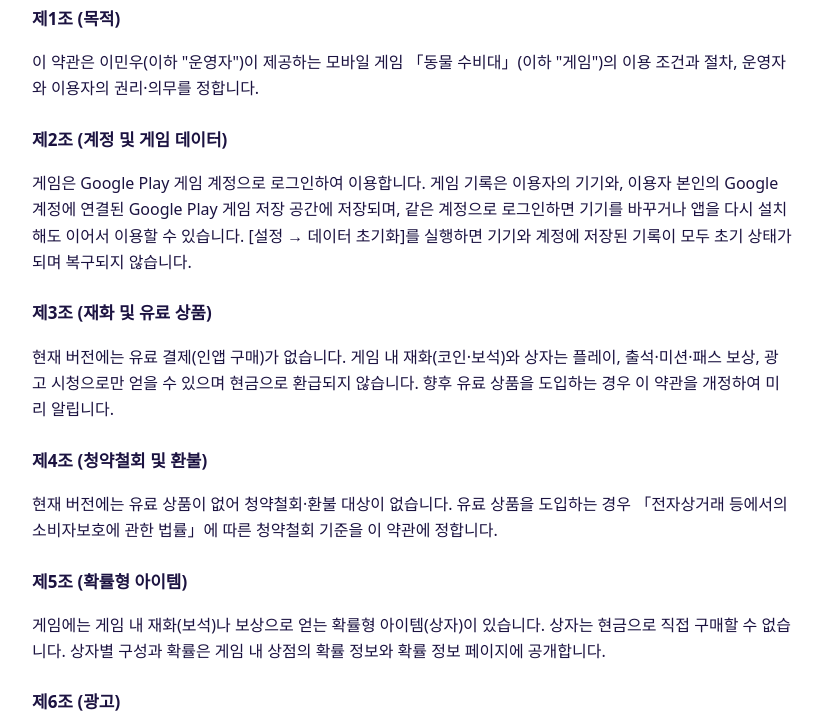
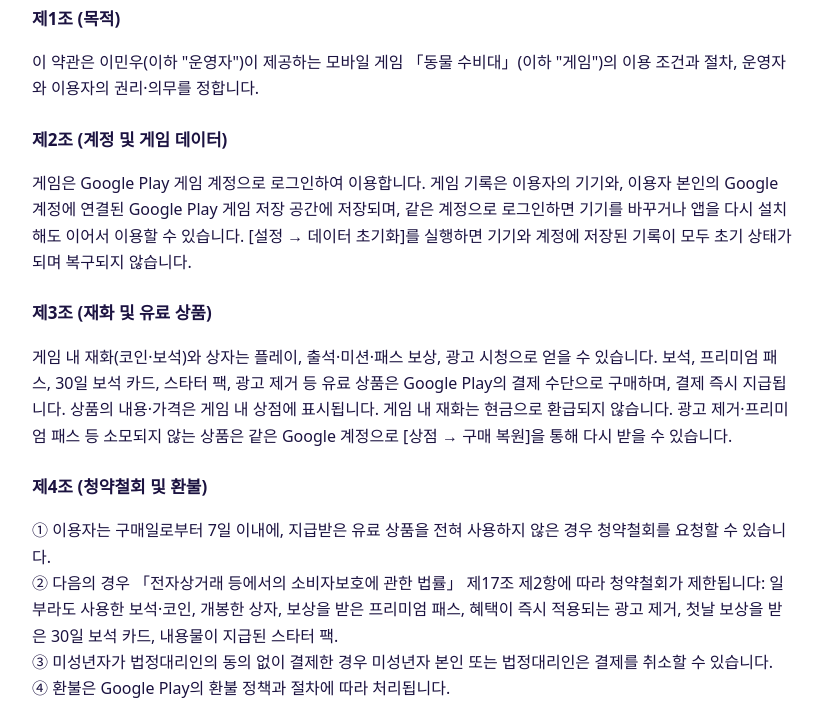
Before and after one commit to MWstudio/mwstudio.github.io, a plain HTML site: page luckyzoo/terms.html in a window 1280 px wide. Shown: the part 86-800 px from the top of the page, without its empty margins (228-1051 px from the left). Drawn offline with Linux system fonts and the light colour scheme.

Commit message:
동물 수비대 1.3: 약관·개인정보처리방침에 유료 상품(Google Play 결제) 반영
Co-Authored-By: Claude Fable 5.2 <noreply@anthropic.com>
Claude-Session: https://claude.ai/code/session_012ESehkDJRaZVnvn7AgW9Ym

```diff
--- a/luckyzoo/terms.html
+++ b/luckyzoo/terms.html
@@ -3,9 +3,9 @@
 <h1>「동물 수비대」 이용약관</h1>
 <h2>제1조 (목적)</h2><p>이 약관은 이민우(이하 "운영자")이 제공하는 모바일 게임 「동물 수비대」(이하 "게임")의 이용 조건과 절차, 운영자와 이용자의 권리·의무를 정합니다.</p>
 <h2>제2조 (계정 및 게임 데이터)</h2><p>게임은 Google Play 게임 계정으로 로그인하여 이용합니다. 게임 기록은 이용자의 기기와, 이용자 본인의 Google 계정에 연결된 Google Play 게임 저장 공간에 저장되며, 같은 계정으로 로그인하면 기기를 바꾸거나 앱을 다시 설치해도 이어서 이용할 수 있습니다. [설정 → 데이터 초기화]를 실행하면 기기와 계정에 저장된 기록이 모두 초기 상태가 되며 복구되지 않습니다.</p>
-<h2>제3조 (재화 및 유료 상품)</h2><p>현재 버전에는 유료 결제(인앱 구매)가 없습니다. 게임 내 재화(코인·보석)와 상자는 플레이, 출석·미션·패스 보상, 광고 시청으로만 얻을 수 있으며 현금으로 환급되지 않습니다. 향후 유료 상품을 도입하는 경우 이 약관을 개정하여 미리 알립니다.</p>
-<h2>제4조 (청약철회 및 환불)</h2><p>현재 버전에는 유료 상품이 없어 청약철회·환불 대상이 없습니다. 유료 상품을 도입하는 경우 「전자상거래 등에서의 소비자보호에 관한 법률」에 따른 청약철회 기준을 이 약관에 정합니다.</p>
-<h2>제5조 (확률형 아이템)</h2><p>게임에는 게임 내 재화(보석)나 보상으로 얻는 확률형 아이템(상자)이 있습니다. 상자는 현금으로 직접 구매할 수 없습니다. 상자별 구성과 확률은 게임 내 상점의 확률 정보와 확률 정보 페이지에 공개합니다.</p>
+<h2>제3조 (재화 및 유료 상품)</h2><p>게임 내 재화(코인·보석)와 상자는 플레이, 출석·미션·패스 보상, 광고 시청으로 얻을 수 있습니다. 보석, 프리미엄 패스, 30일 보석 카드, 스타터 팩, 광고 제거 등 유료 상품은 Google Play의 결제 수단으로 구매하며, 결제 즉시 지급됩니다. 상품의 내용·가격은 게임 내 상점에 표시됩니다. 게임 내 재화는 현금으로 환급되지 않습니다. 광고 제거·프리미엄 패스 등 소모되지 않는 상품은 같은 Google 계정으로 [상점 → 구매 복원]을 통해 다시 받을 수 있습니다.</p>
+<h2>제4조 (청약철회 및 환불)</h2><p>① 이용자는 구매일로부터 7일 이내에, 지급받은 유료 상품을 전혀 사용하지 않은 경우 청약철회를 요청할 수 있습니다.<br>② 다음의 경우 「전자상거래 등에서의 소비자보호에 관한 법률」 제17조 제2항에 따라 청약철회가 제한됩니다: 일부라도 사용한 보석·코인, 개봉한 상자, 보상을 받은 프리미엄 패스, 혜택이 즉시 적용되는 광고 제거, 첫날 보상을 받은 30일 보석 카드, 내용물이 지급된 스타터 팩.<br>③ 미성년자가 법정대리인의 동의 없이 결제한 경우 미성년자 본인 또는 법정대리인은 결제를 취소할 수 있습니다.<br>④ 환불은 Google Play의 환불 정책과 절차에 따라 처리됩니다.</p>
+<h2>제5조 (확률형 아이템)</h2><p>게임에는 보석으로 구매하거나 보상으로 얻는 확률형 아이템(상자)이 있습니다. 보석은 유료로 구매할 수 있습니다. 상자별 구성과 확률은 게임 내 상점의 확률 정보와 확률 정보 페이지에 공개합니다.</p>
 <h2>제6조 (광고)</h2><p>게임에는 이용자가 선택하여 시청하는 보상형 광고와, 판이 끝난 뒤 가끔 표시되는 전면 광고가 포함됩니다. 보상형 광고는 끝까지 시청한 경우에만 보상이 지급되며, 광고가 준비되지 않았거나 중간에 닫은 경우 보상이 지급되지 않을 수 있습니다. 광고는 Google AdMob을 통해 제공됩니다.</p>
 <h2>제7조 (금지 행위)</h2><p>이용자는 게임 데이터 변조, 비정상적인 방법을 이용한 재화 획득, 결제 시스템 악용 등의 행위를 해서는 안 되며, 이로 인한 불이익은 이용자에게 있습니다.</p>
 <h2>제8조 (서비스 변경 및 중단)</h2><p>운영자는 게임 내용을 업데이트할 수 있으며, 서비스를 종료할 경우 최소 30일 전에 게임 내 또는 스토어 페이지를 통해 알립니다.</p>
```
Also changed, not shown: luckyzoo/privacy.html (+2 -1 lines).
